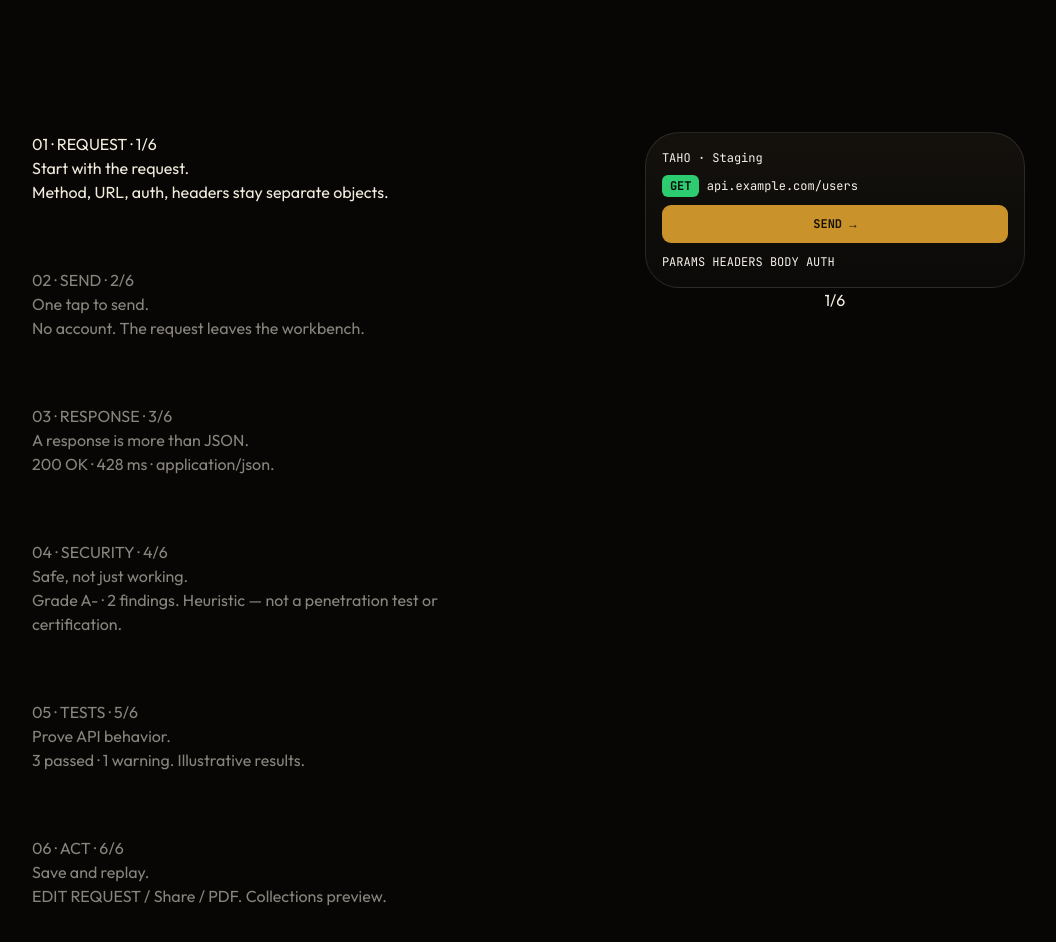
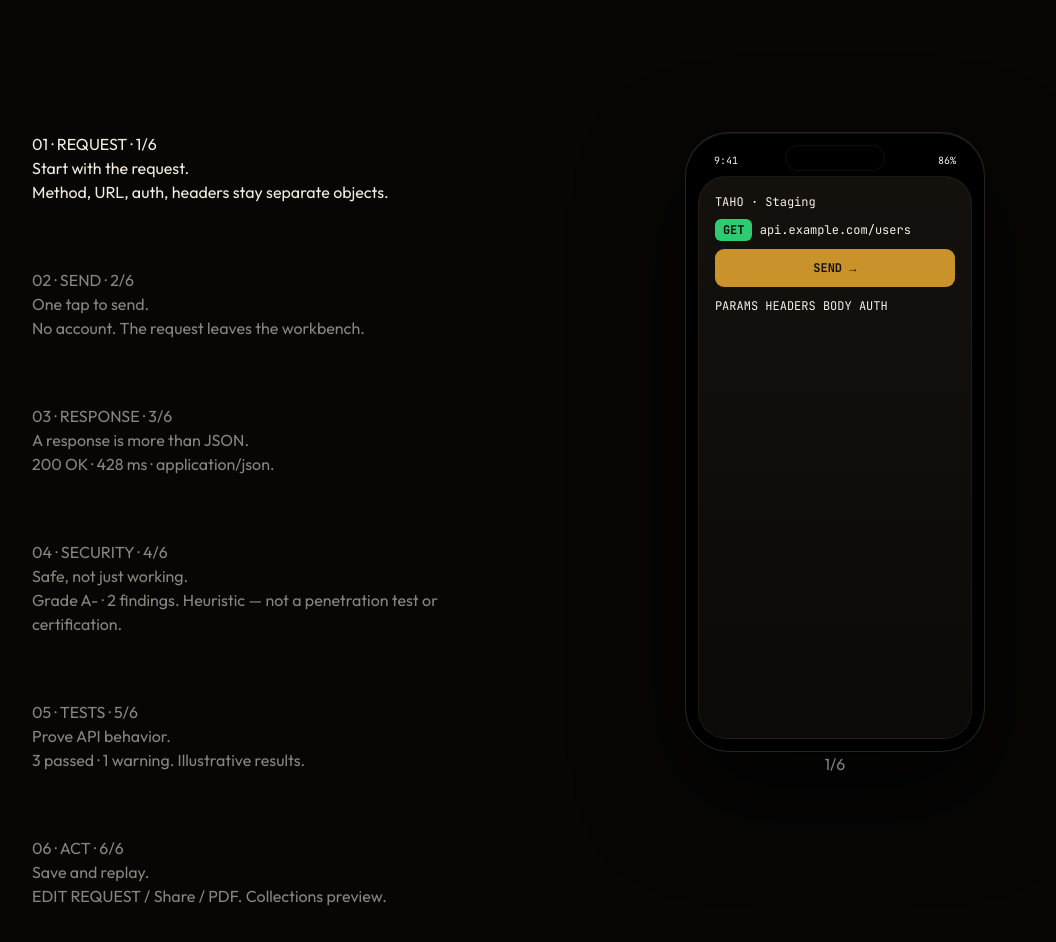
Before and after one commit to vivek-tester/Taho, a React (Vite) app: page / in a window 1280 px wide. Shown: the part 780-1722 px from the top of the page, without its empty margins (64-1120 px from the left). Built offline with nearby package versions, Linux system fonts and the light colour scheme.

Commit message:
fix: give phone device a fixed tall frame with notch and status bar

```diff
--- a/src/marketing/PhoneFlow.tsx
+++ b/src/marketing/PhoneFlow.tsx
@@ -34,5 +34,5 @@
     return ()=>obs.disconnect();
   },[]);
   const active=PHONE_STEPS[activeIdx];
-  return (<div className="pf-wrap"><div className="pf-steps">{PHONE_STEPS.map((s,i)=>(<section key={s.id} id={`pf-${s.id}`} ref={el=>{refs.current[i]=el;}} className="pf-step" data-active={i===activeIdx ? 'true' : undefined}><p>{s.kicker} · {i+1}/6</p><h2>{s.headline}</h2><p>{s.lede}</p></section>))}</div><div className="pf-phone-col"><div className="pf-phone-sticky"><div className="pf-device" aria-live="polite"><PhoneScreenView screen={active.screen}/></div><p aria-hidden="true">{activeIdx+1}/6</p></div></div></div>);
+  return (<div className="pf-wrap"><div className="pf-steps">{PHONE_STEPS.map((s,i)=>(<section key={s.id} id={`pf-${s.id}`} ref={el=>{refs.current[i]=el;}} className="pf-step" data-active={i===activeIdx ? 'true' : undefined}><p>{s.kicker} · {i+1}/6</p><h2>{s.headline}</h2><p>{s.lede}</p></section>))}</div><div className="pf-phone-col"><div className="pf-phone-sticky"><div className="pf-device" aria-live="polite"><div className="pf-notch" aria-hidden="true" /><div className="pf-statusbar" aria-hidden="true"><span>9:41</span><span>TAHO</span><span>86%</span></div><div className="pf-screenwrap"><PhoneScreenView screen={active.screen} /></div></div><p aria-hidden="true">{activeIdx+1}/6</p></div></div></div>);
 }
--- a/src/marketing/phoneflow.css
+++ b/src/marketing/phoneflow.css
@@ -4,8 +4,11 @@
 .pf-step[data-active="true"]{opacity:1;}
 .pf-phone-col { position:relative; }
 .pf-phone-sticky { position:sticky; top:90px; display:grid; place-items:center; }
-.pf-device { width:min(380px,88vw); border-radius:34px; border:1px solid rgba(255,255,255,0.11); background:linear-gradient(180deg,#14110d 0%,#0b0a08 100%); overflow:hidden; }
-.pf-screen { display:grid; gap:10px; padding:16px; font-family:"JetBrains Mono",monospace; font-size:12px; color:#F5F0E8; }
+.pf-device { width:min(300px,80vw); height:min(620px,80vh); min-height:480px; border-radius:44px; border:1px solid rgba(255,255,255,0.14); background:#000; overflow:hidden; display:flex; flex-direction:column; padding:12px; box-shadow:0 40px 100px rgba(0,0,0,0.65), inset 0 1px 0 rgba(255,255,255,0.08); position:relative; }
+.pf-notch { position:absolute; top:12px; left:50%; transform:translateX(-50%); width:100px; height:26px; background:#000; border-radius:999px; z-index:2; border:1px solid rgba(255,255,255,0.06); }
+.pf-statusbar { display:flex; justify-content:space-between; align-items:center; padding:8px 16px 4px; font-family:"JetBrains Mono",monospace; font-size:10px; color:#F5F0E8; }
+.pf-screenwrap { flex:1; border-radius:28px; overflow:hidden; background:linear-gradient(180deg,#14110d 0%,#0b0a08 100%); border:1px solid rgba(255,255,255,0.06); display:flex; flex-direction:column; margin-top:4px; }
+.pf-screen { display:grid; gap:10px; padding:16px; font-family:"JetBrains Mono",monospace; font-size:12px; color:#F5F0E8; flex:1; align-content:start; }
 .pf-method-get { color:#0b0a08; background:#2ECC71; font-weight:700; padding:3px 8px; border-radius:6px; }
 .pf-send { background:#C9922A; color:#171205; border-radius:9px; padding:10px 14px; font-weight:700; text-align:center; }
 .pf-grade { color:#e8b54a; border:1px solid #C9922A; border-radius:6px; padding:2px 7px; background:rgba(201,146,42,0.14); }
```
